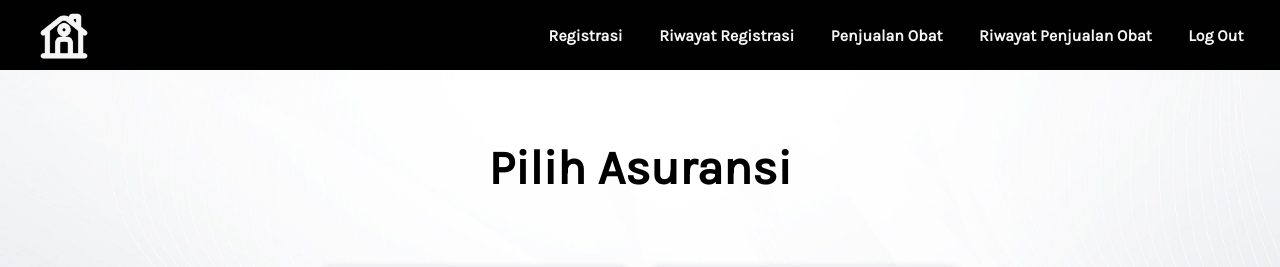
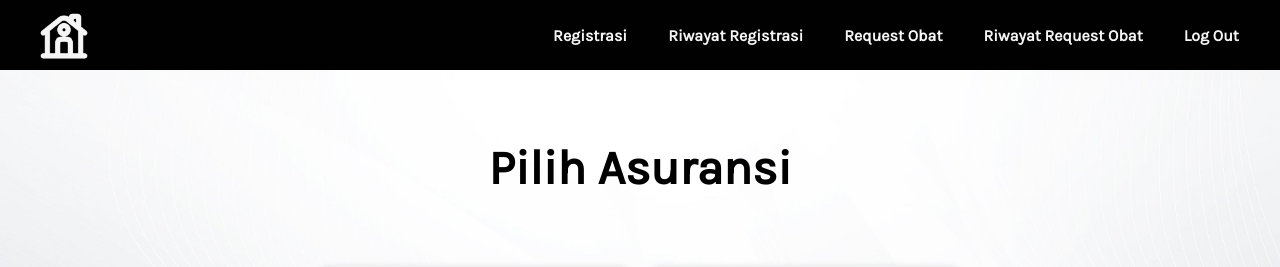
Before and after one commit to Anopalp/TST-Hospital, a CodeIgniter 4 app: template hospital-app/app/Views/registrasi.php in a window 1280 px wide. Shown: the top 267 px of the page. Run offline with PHP 8.4 and a stand-in for CodeIgniter, Linux system fonts and the light colour scheme; the template is opened without the code that fills it, so the values that code supplies are empty; some libraries are stand-ins or nearby versions.

Commit message:
revisi nama

```diff
--- a/hospital-app/app/Views/menu.php
+++ b/hospital-app/app/Views/menu.php
@@ -23,12 +23,12 @@
 
             <div class="inner-card" onclick="window.location.href='/penjualanObat'">
                 <div class="card-image"></div>
-                <div class="card-text">Penjualan Obat</div>
+                <div class="card-text">Request Obat</div>
             </div>
 
             <div class="inner-card" onclick="window.location.href='/riwayatPenjualanObat'">
                 <div class="card-image"></div>
-                <div class="card-text">Riwayat Penjualan Obat</div>
+                <div class="card-text">Riwayat Request Obat</div>
             </div>
 
             <div class="inner-card" onclick="window.location.href='/logout'">
--- a/hospital-app/app/Views/penjualanObat.php
+++ b/hospital-app/app/Views/penjualanObat.php
@@ -18,8 +18,8 @@
             <div class="other-nav">
                 <a href="/registrasi">Registrasi</a>
                 <a href="/riwayatRegistrasi">Riwayat Registrasi</a>
-                <a href="/penjualanObat">Penjualan Obat</a>
-                <a href="/riwayatPenjualanObat">Riwayat Penjualan Obat</a>
+                <a href="/penjualanObat">Request Obat</a>
+                <a href="/riwayatPenjualanObat">Riwayat Request Obat</a>
                 <a href="/logout">Log Out</a>
             </div>
         </div>
--- a/hospital-app/app/Views/registrasi.php
+++ b/hospital-app/app/Views/registrasi.php
@@ -18,8 +18,8 @@
             <div class="other-nav">
                 <a href="/registrasi">Registrasi</a>
                 <a href="/riwayatRegistrasi">Riwayat Registrasi</a>
-                <a href="/penjualanObat">Penjualan Obat</a>
-                <a href="/riwayatPenjualanObat">Riwayat Penjualan Obat</a>
+                <a href="/penjualanObat">Request Obat</a>
+                <a href="/riwayatPenjualanObat">Riwayat Request Obat</a>
                 <a href="/logout">Log Out</a>
             </div>
         </div>
--- a/hospital-app/app/Views/registrasiBPJS.php
+++ b/hospital-app/app/Views/registrasiBPJS.php
@@ -18,8 +18,8 @@
             <div class="other-nav">
                 <a href="/registrasi">Registrasi</a>
                 <a href="/riwayatRegistrasi">Riwayat Registrasi</a>
-                <a href="/penjualanObat">Penjualan Obat</a>
-                <a href="/riwayatPenjualanObat">Riwayat Penjualan Obat</a>
+                <a href="/penjualanObat">Request Obat</a>
+                <a href="/riwayatPenjualanObat">Riwayat Request Obat</a>
                 <a href="/logout">Log Out</a>
             </div>
         </div>
--- a/hospital-app/app/Views/registrasiNonBPJS.php
+++ b/hospital-app/app/Views/registrasiNonBPJS.php
@@ -18,8 +18,8 @@
             <div class="other-nav">
                 <a href="/registrasi">Registrasi</a>
                 <a href="/riwayatRegistrasi">Riwayat Registrasi</a>
-                <a href="/penjualanObat">Penjualan Obat</a>
-                <a href="/riwayatPenjualanObat">Riwayat Penjualan Obat</a>
+                <a href="/penjualanObat">Request Obat</a>
+                <a href="/riwayatPenjualanObat">Riwayat Request Obat</a>
                 <a href="/logout">Log Out</a>
             </div>
         </div>
--- a/hospital-app/app/Views/riwayatPenjualanObat.php
+++ b/hospital-app/app/Views/riwayatPenjualanObat.php
@@ -4,10 +4,10 @@
             <a href="/">Dashboard</a>
             <a href="/registrasi">Registrasi</a>
             <a href="/riwayatRegistrasi">Riwayat Registrasi</a>
-            <a href="/penjualanObat">Penjualan Obat</a>
-            <a href="/riwayatPenjualanObat">Riwayat Penjualan Obat</a>
+            <a href="/penjualanObat">Request Obat</a>
+            <a href="/riwayatPenjualanObat">Riwayat Request Obat</a>
             <a href="/logout">Log Out</a>
         </p>
-        <h1>Ini Riwayat Penjualan Obat</h1>
+        <h1>Ini Riwayat Request Obat</h1>
     </body>
 </html>
--- a/hospital-app/app/Views/riwayatRegistrasi.php
+++ b/hospital-app/app/Views/riwayatRegistrasi.php
@@ -18,8 +18,8 @@
             <div class="other-nav">
                 <a href="/registrasi">Registrasi</a>
                 <a href="/riwayatRegistrasi">Riwayat Registrasi</a>
-                <a href="/penjualanObat">Penjualan Obat</a>
-                <a href="/riwayatPenjualanObat">Riwayat Penjualan Obat</a>
+                <a href="/penjualanObat">Request Obat</a>
+                <a href="/riwayatPenjualanObat">Riwayat Request Obat</a>
                 <a href="/logout">Log Out</a>
             </div>
         </div>
```
